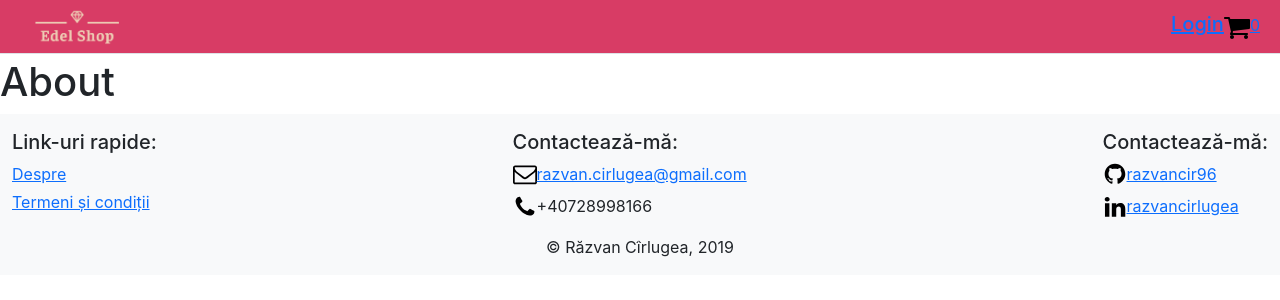
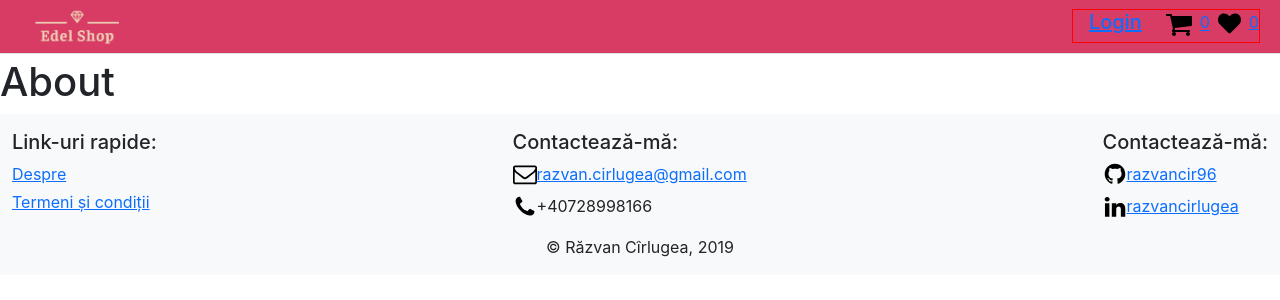
Before and after one commit to bratzaharia/eshop-hooks-update, a React (Create React App) app: page /about in a window 1280 px wide. Shown: the top 300 px of the page. Built offline with nearby package versions, Linux system fonts and the light colour scheme.

Commit message:
favourites and cart redux ok

```diff
--- a/src/components/Header.css
+++ b/src/components/Header.css
@@ -3,6 +3,10 @@ header {
   /* background: #f8da5c; */
   background: #d83c65;
   padding: .5em .5em .5em 0;
+}
+header .flex {
+  display: flex;
+  border: 1px solid red;
 }
 header .logo {
   width: 130px;
@@ -12,3 +16,7 @@ header .my-3 {
   margin-top: 0rem !important;
     margin-bottom: 0rem !important;
 }
+header .icon {
+  width: 23px;
+  color: black;
+}
--- a/src/components/Header.jsx
+++ b/src/components/Header.jsx
@@ -4,28 +4,34 @@ import {connect } from 'react-redux'
 
 import Logo from '../assets/images/logo.png';
 import { ReactComponent as ShoppingCart } from '../assets/icons/shopping-cart.svg';
+import { ReactComponent as Favourites } from '../assets/icons/heart-solid.svg';
 
 import './Header.css'
 
 const Header = (props) => {
-    const {productsNumberCart} = props;
+    const {productsNumberCart, productsNumberFavourites} = props;
     return(
         <header className="border-bottom mb-1">
             {/* Continutul header-ului trebuie sa fie centrat si sa nu depaseasca dimensiunile
             minime si maxime(320px->1200px) => avem nevoie de clasele container-fluid container-min-max-width*/}
             {/* Celelalte 3 clase sunt clase de Bootstrap, echivalente propritatilor de flex. */}
             <div className="container-fluid container-min-max-width
-                            d-flex justify-content-between align-items-center">
+                            d-flex justify-content-between align-items-center ">
                 <Link to="/" className="my-3">
                     {/* Utilizarea logo-ului */}
                     <img src={Logo} alt="Sirluggia Shop" className="logo"/>
                 </Link>
-                <div>
-                    <Link to="/login" className="h5">Login</Link>
+                <div className="flex">
+                    <Link to="/login" className="h5 mx-3">Login</Link>
                     {/* ShoppingCart este un SVG! */}
                     <Link to="/cart">
-                    <ShoppingCart className="ml-2"/>
+                    <ShoppingCart className="mx-2"/>
                     {productsNumberCart}
+                    </Link>
+
+                    <Link to="/favourites">
+                    <Favourites className="mx-2 icon"/>
+                    {productsNumberFavourites}
                     </Link>
                 </div>
             </div>
@@ -35,7 +41,8 @@ const Header = (props) => {
 
 const mapStateToProps = (state) => {
     return {
-        productsNumberCart: state.cart.products.length
+        productsNumberCart: state.cart.products.length,
+        productsNumberFavourites: state.favourite.favourites.length
     }
 }
 
--- a/src/pages/Cart.jsx
+++ b/src/pages/Cart.jsx
@@ -35,7 +35,7 @@ const Cart = (props) => {
 
 const mapStateToProps = (state) => {
   return {
-    cartProducts: state.products
+    cartProducts: state.cart.products
   }
 }
 
```
Also changed, not shown: src/config/config.js (added, +10 -0 lines), src/assets/icons/heart-solid.svg (added).
